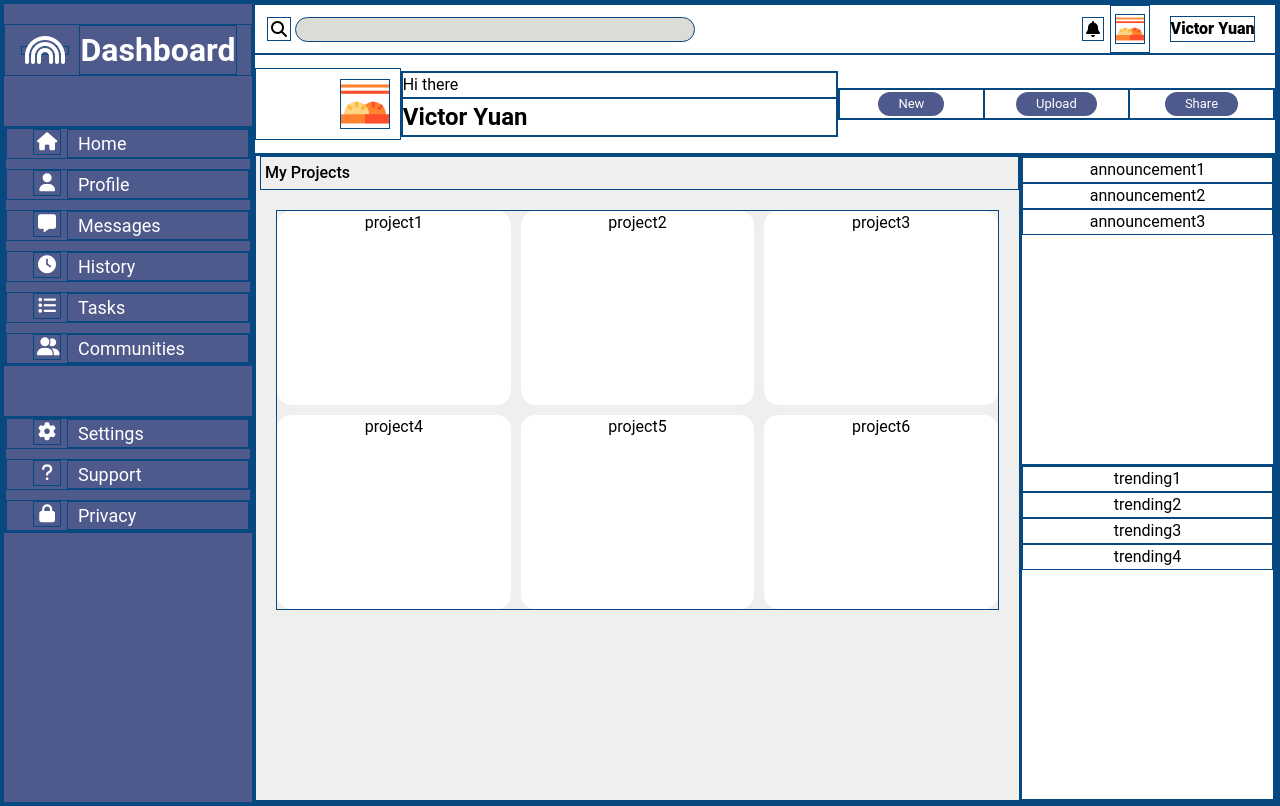
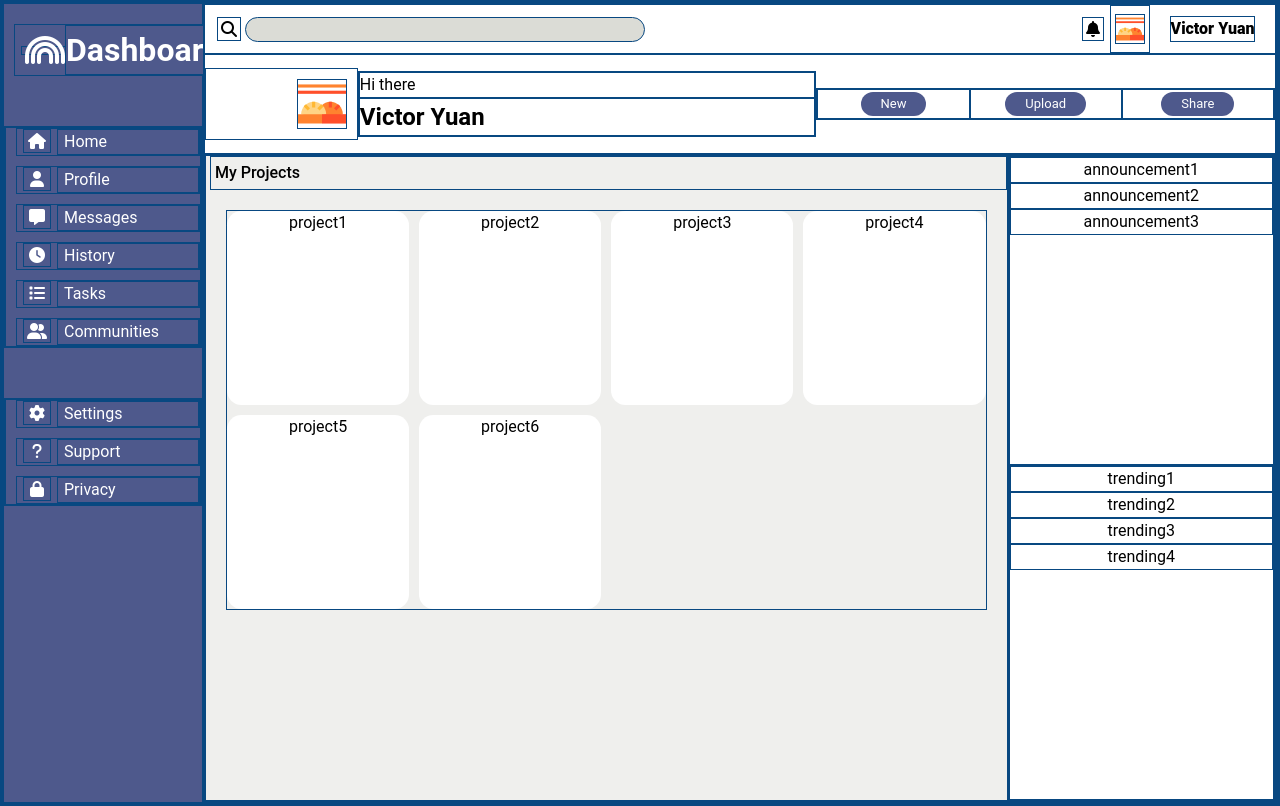
Before and after one commit to wvictor14/admin_dashboard, a plain HTML site: page index.html in a window 1280 px wide. Drawn offline with Linux system fonts and the light colour scheme.

Commit message:
reduce size of sidebar width

```diff
--- a/style.css
+++ b/style.css
@@ -12,7 +12,7 @@
 
 .container {
   display: grid;
-  grid-template-columns: 250px 1fr;
+  grid-template-columns: 200px 1fr;
   text-align: center;
 }
 
@@ -33,12 +33,13 @@
   display: grid;
 
   grid-template-columns: 40px 1fr;
-  padding-left: 20px;
+  margin-left: 10px;
   margin-top: 20px;
+  gap: 10px;
 }
-.sidebar .header > * {
+.sidebar .header * {
   align-self: center;
-  justify-self: center;
+  justify-self: start;
 }
 
 .nav-items {
@@ -47,12 +48,12 @@
 }
 
 a > * {
-  font-size: large;
+  font-size: medium;
 }
 a {
   display: grid;
   grid-template-columns: 40px 1fr;
-  padding-left: 20px;
+  margin-left: 10px;
   list-style: none;
   align-items: start;
 
@@ -60,7 +61,7 @@ a {
 a > :nth-child(2) {
   align-self:  start;
   text-align: left;
-  padding-left: 10px;
+  padding-left: 6px;
 }
 nav-items {
   display: grid;
```
